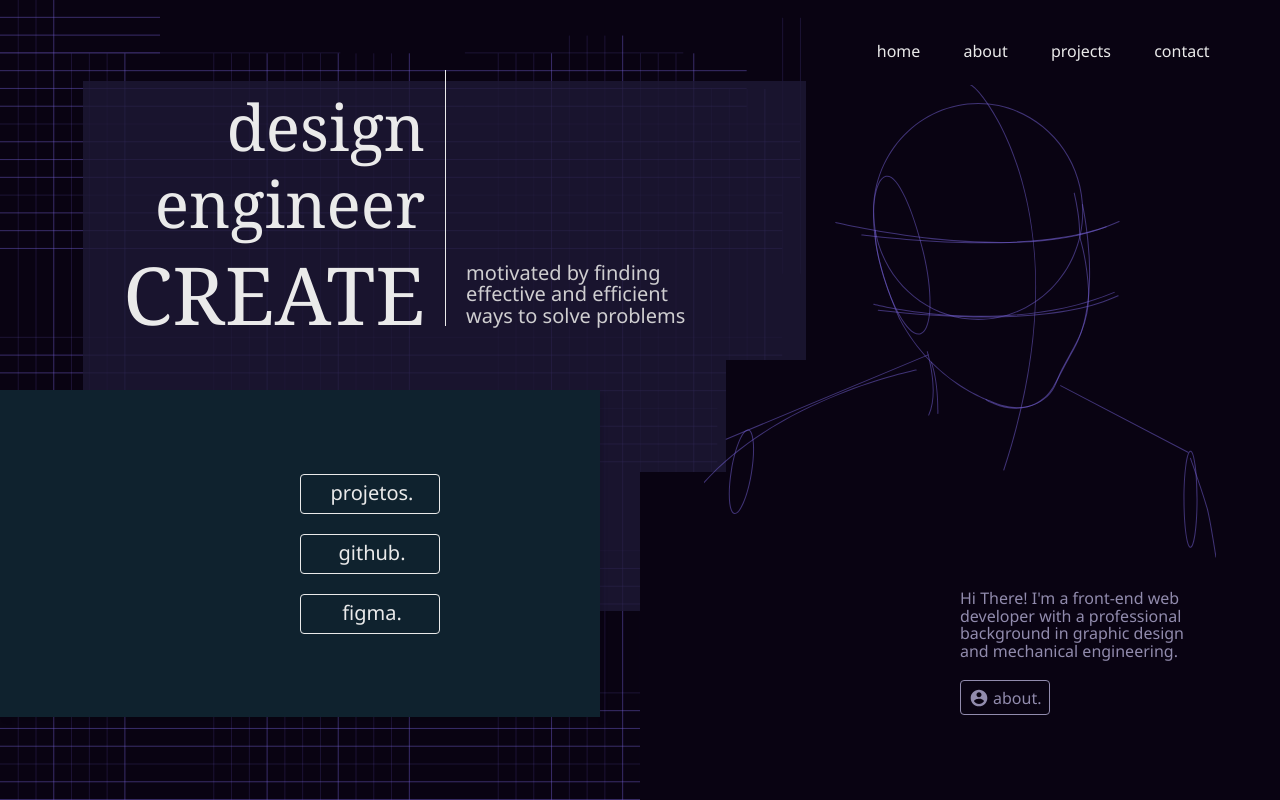
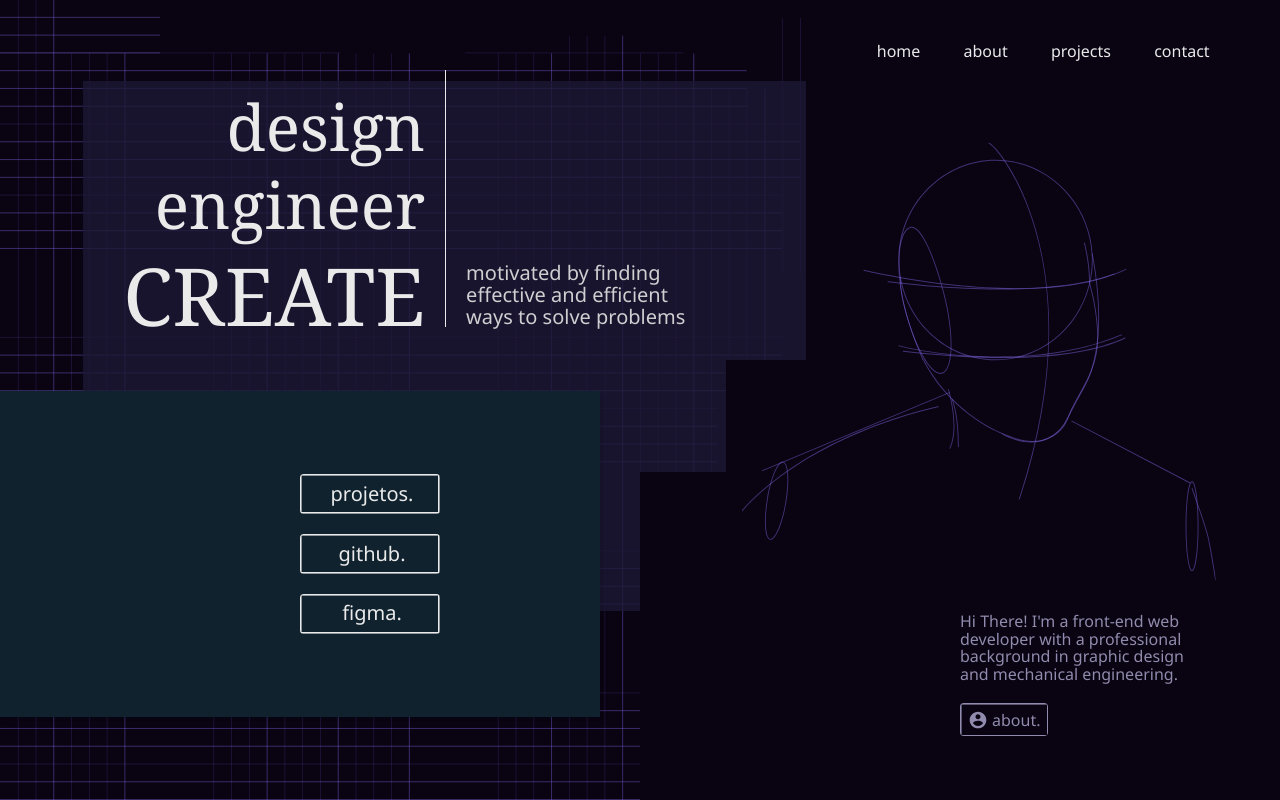
Before and after one commit to andreiafsouza/portfolio-web, a React (Create React App) app: page / in a window 1280 px wide. Built offline with nearby package versions, Linux system fonts and the light colour scheme.

Commit message:
style: button hover

```diff
--- a/src/components/Button/index.js
+++ b/src/components/Button/index.js
@@ -10,11 +10,13 @@ export const Button = ({
   size
 }) => {
   return (
+    <>
       <S.Container hoverColor={hoverColor} color={color} size={size}>
         <S.Icon hasIcon>{icon}</S.Icon>
         <S.Label size={size} hasLabel color={color}>
           {text}
         </S.Label>
       </S.Container>
+    </>
   );
 };
--- a/src/components/Button/styles.js
+++ b/src/components/Button/styles.js
@@ -8,20 +8,47 @@ export const Container = styled.div`
   max-height: 2.5rem;
   display: flex;
   justify-content: center;
-  border: 1px solid;
-  border-color: ${({ color }) => (color ? color : colors.neutral[100])};
   border-radius: 4px;
   padding: ${({ size }) =>
     size === 'small' ? '0.4rem 0.5rem' : '0.6rem 0.5rem'};
   gap: 0.25rem;
-  transition: all 0.1s ease-in-out;
+  transition: all 0.3s ease-in-out;
+  background-repeat: no-repeat;
+  background-image: linear-gradient(
+      ${({ color }) => (color ? color : colors.neutral[100])} 0 0
+    ),
+    linear-gradient(${({ color }) => (color ? color : colors.neutral[100])} 0 0),
+    linear-gradient(${({ color }) => (color ? color : colors.neutral[100])} 0 0),
+    linear-gradient(${({ color }) => (color ? color : colors.neutral[100])} 0 0);
+  background-size: 100% 0.1rem, 0.1rem 100%;
+  background-position: 0 0, 100% 0, 0 100%, 0 0;
+  position: relative;
+
+  &::before {
+    content: '';
+    position: absolute;
+    border-radius: 4px;
+    top: 0;
+    left: 0;
+    width: 0%;
+    height: 100%;
+    transition: all 0.3s ease-in-out;
+    z-index: 0;
+    background-color: ${({ hoverColor }) =>
+      hoverColor ? hoverColor : colors.shadows[400]};
+  }
 
   @media (hover: hover) and (pointer: fine) {
     &:hover {
-      transition: all 0.1s ease-in-out;
-      background: ${({ hoverColor }) =>
-        hoverColor ? hoverColor : colors.shadows[400]};
+      transition: all 0.3s ease-in-out;
       cursor: pointer;
+      background-size: 0% 0.1rem, 0.1rem 100%;
+      background-position: 0 0, 100% 0, 0 100%, 0 0;
+
+      /*  &::before {
+        transition: all 0.3s ease-in-out;
+        width: 100%;
+      } */
     }
   }
 `;
--- a/src/pages/home/styles.js
+++ b/src/pages/home/styles.js
@@ -168,17 +168,27 @@ export const ProfileContentWrapper = styled.div`
   display: flex;
   flex-direction: column;
   align-items: flex-end;
-  justify-content: center;
+  justify-content: flex-start;
+  padding-top: 11.2%;
   padding-right: 5%;
+  padding-left: 8%;
   position: absolute;
   z-index: 6;
   right: 0;
   gap: 2rem;
+
+  @media (min-width: 1980px) {
+    padding-top: 7%;
+    padding-right: 7%;
+  }
 `;
 
 export const ProfileLinesWrapper = styled.div`
   width: 100%;
-  max-width: 32rem;
+  max-width: 33rem;
+  @media (min-width: 1980px) {
+    max-width: 40rem;
+  }
 `;
 
 export const AboutParagraphWrapper = styled.div`
```
Also changed, not shown: src/stylesheets/abstracts/mixins.js (added). Lines whose indentation alone changed are shown as unchanged.
